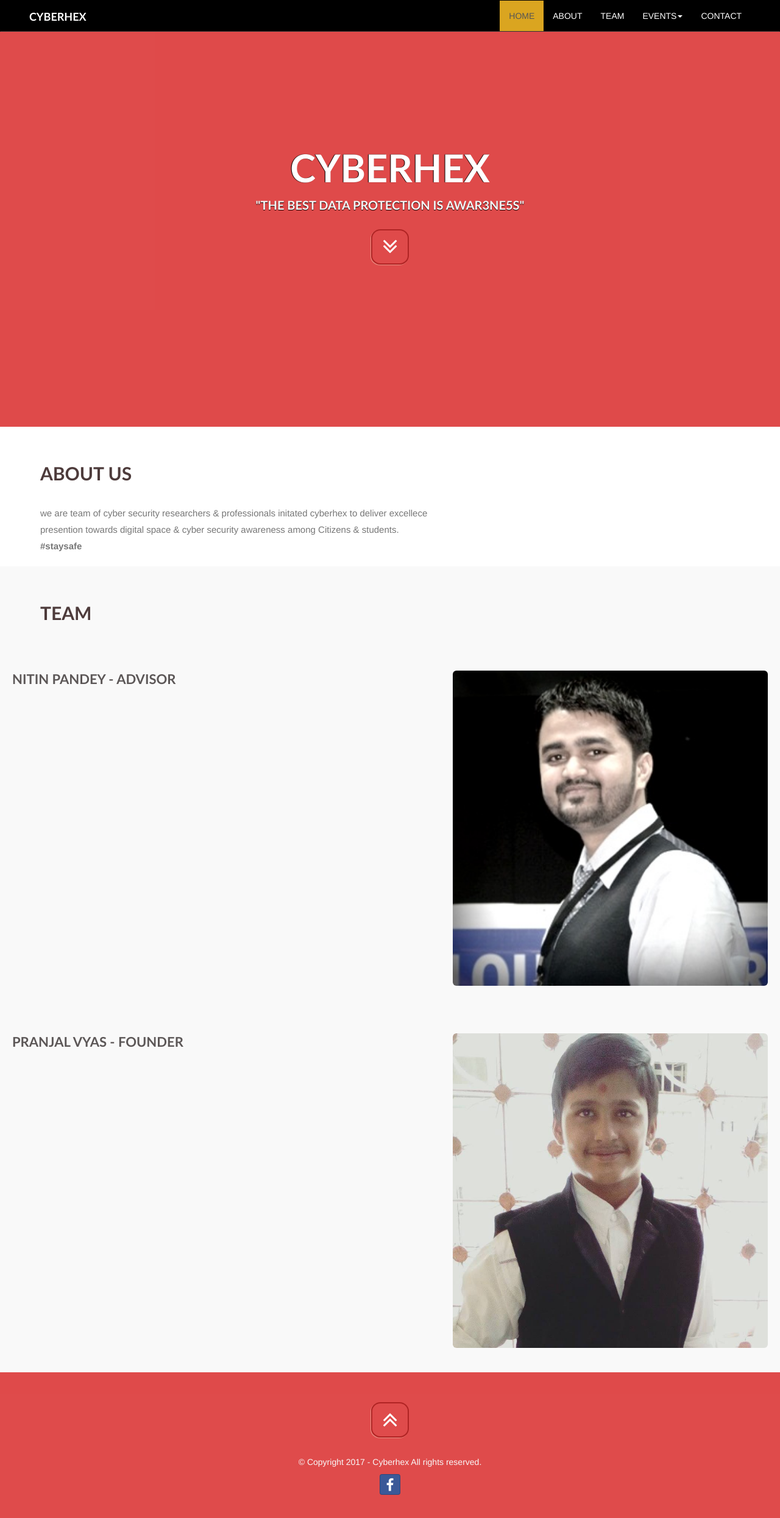
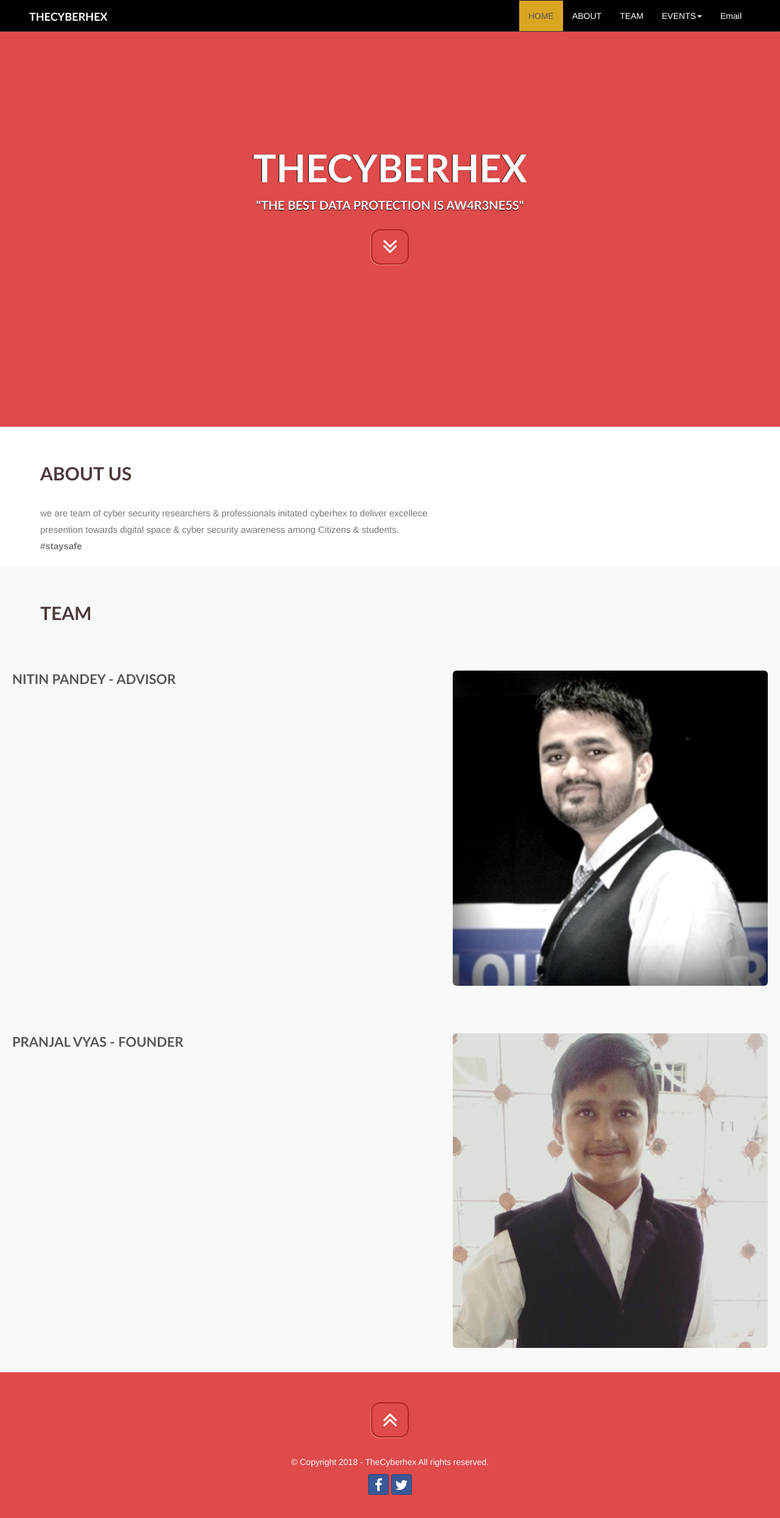
Before and after one commit to thecyberhex/thecyberhex.github.io, a plain HTML site: page index.html in a window 1280 px wide. Shown: the whole page at 61% size. Drawn offline with Linux system fonts and the light colour scheme.

Commit message:
index.html updated

```diff
--- a/index.html
+++ b/index.html
@@ -7,7 +7,7 @@
     <meta name="description" content="">
     <meta name="author" content="">
 
-    <title>cyberhex</title>
+    <title>thecyberhex</title>
 
     <!-- Bootstrap Core CSS -->
     <link href="css/bootstrap.min.css" rel="stylesheet" type="text/css">
@@ -38,7 +38,7 @@
 						<span class="icon-bar"></span>
 					</button>
 					<div class="navbar-brand">
-						<a href="#">CyberHex</a>
+						<a href="#">TheCyberHex</a>
 					</div>
 				</div>
 
@@ -64,11 +64,11 @@
 
                         <ul class="dropdown-menu bullet fadeIn" role="menu">
                             <li><a href="events.html" target="_blank">National Information Securty Summit 2017</a></li>
-
+                            <li><a href="https://blockchaincon.io/#sponsors" target="_blank">Blockchain Conference IN.17</a></li>
                             </li>
                         </ul>
 
-				<li><a href="mailto:vyaspranjal33@.com">CONTACT</a></li>
+				<li><a href="mailto:thecyberhex.tch@gmail.com">Email</a></li>
 
 					</ul>
 
@@ -80,8 +80,8 @@
 	<section class="banner" id="home">
 		<div class="container">
 			<div class="slogan">
-				<h2>CYBERHEX</h2>
-				<h4>"The best data protection is AWAR3NE5S"</h4>
+				<h2>THECYBERHEX</h2>
+				<h4>"The best data protection is AW4R3NE5S"</h4>
 			</div>
 
 			<div class="btn-circle-scroll fadeIn">
@@ -190,15 +190,19 @@
 
 						</div>
 					</div>
-					<p>&copy;&nbspCopyright 2017 - Cyberhex All rights reserved.</p>
+					<p>&copy;&nbspCopyright 2018 - TheCyberhex All rights reserved.</p>
 				</div>
 
 			</div>
 		</div>
-	  <a  href="https://www.facebook.com/cyberh3x" class="btn btn-social-icon btn-facebook" target="_blank">
+	  <a  href="https://www.facebook.com/thecyberhex" class="btn btn-social-icon btn-facebook" target="_blank">
     <span class="fa fa-facebook"></span>
   </a>
+  <a  href="https://www.twitter.com/thecyberhex" class="btn btn-social-icon btn-facebook" target="_blank">
+    <span class="fa fa-twitter"></span>
+    </a>
     </footer>
+
 
 	<!-- /.footer -->
 
```
